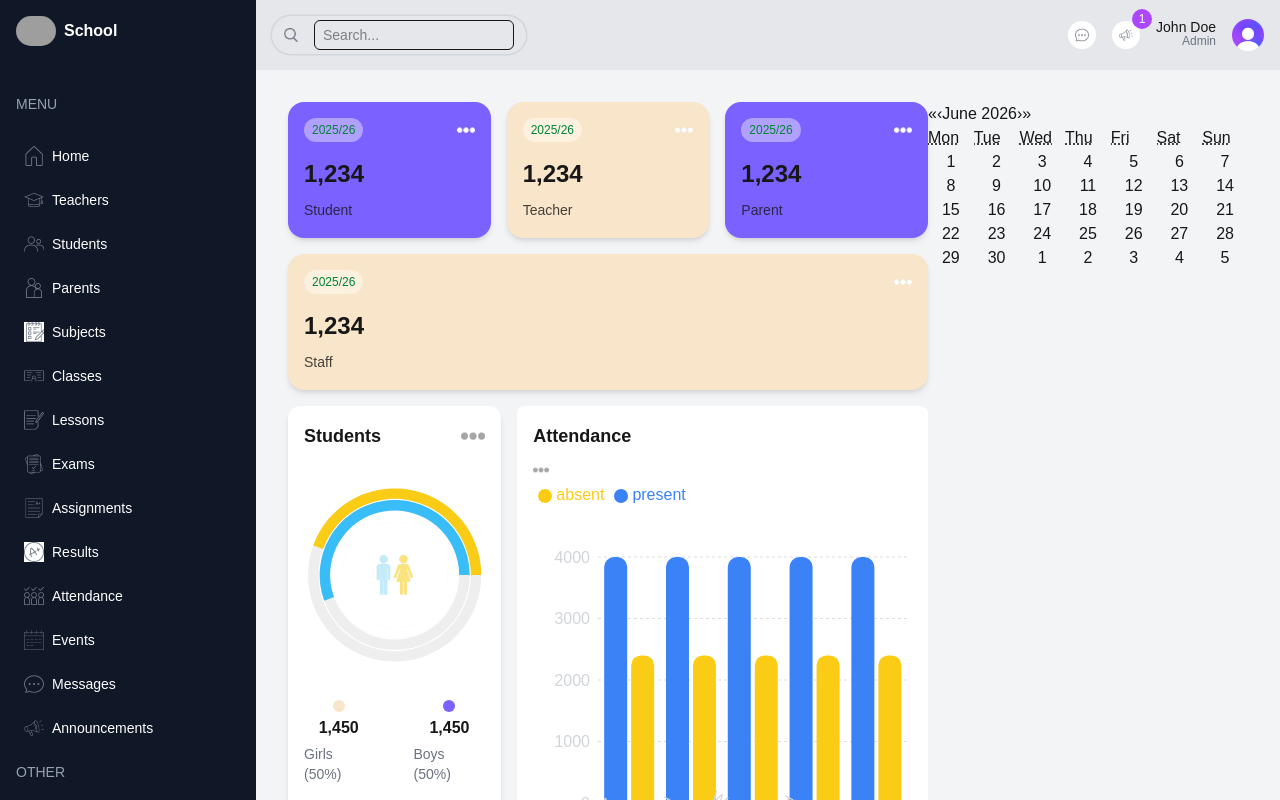
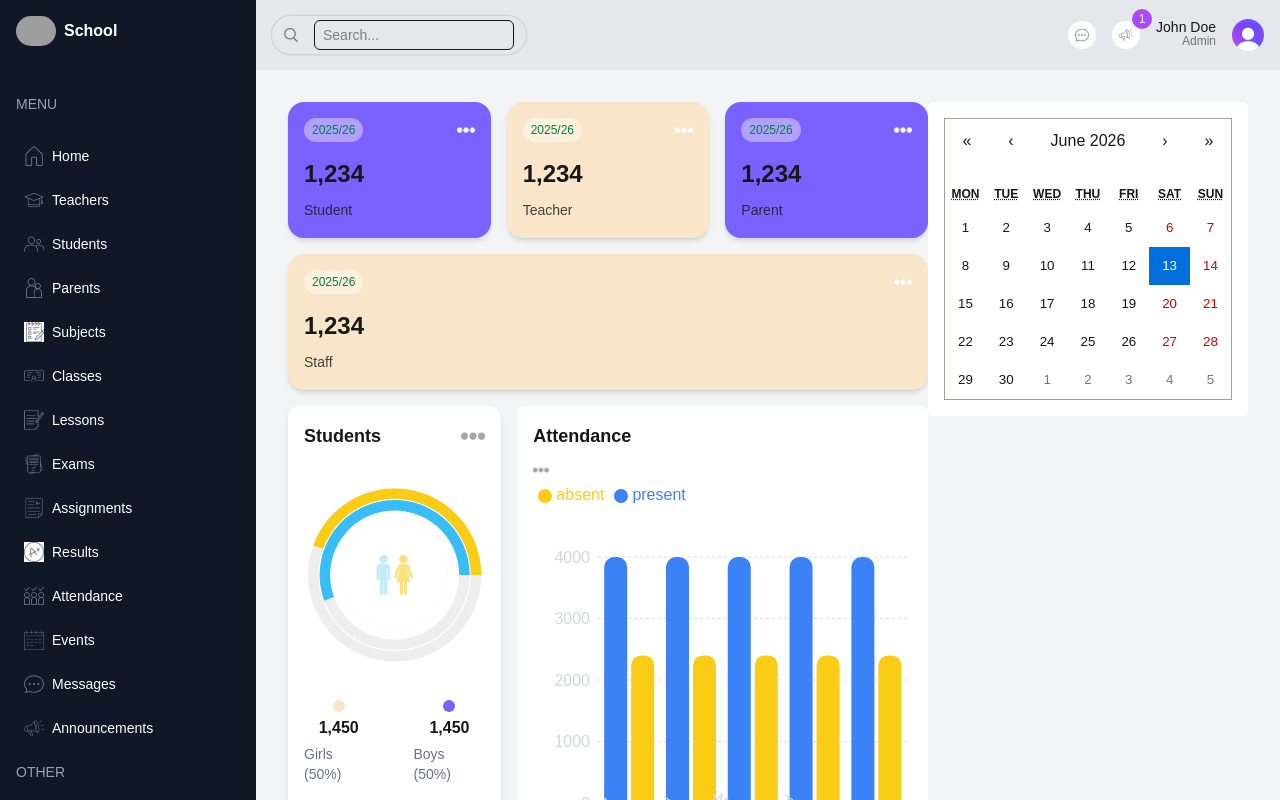
Before and after one commit to rumachoudhury/school-management-dashboard, a Next.js app: page /admin in a window 1280 px wide. Shown: the top 800 px of the page. Built offline with nearby package versions, Linux system fonts and the light colour scheme; grey boxes are pictures that could not be loaded.

Commit message:
Import react-calendar styles

```diff
--- a/src/components/EventCalender.tsx
+++ b/src/components/EventCalender.tsx
@@ -2,7 +2,7 @@
 
 import React, { useState } from "react";
 import Calendar from "react-calendar";
-
+import "react-calendar/dist/Calendar.css";
 type ValuePiece = Date | null;
 
 type Value = ValuePiece | [ValuePiece, ValuePiece];
@@ -10,7 +10,7 @@ type Value = ValuePiece | [ValuePiece, ValuePiece];
 function EventCalender() {
   const [value, onChange] = useState<Value>(new Date());
   return (
-    <div>
+    <div className="bg-white p-4 rounded-md">
       <Calendar onChange={onChange} value={value} />
     </div>
   );
```
